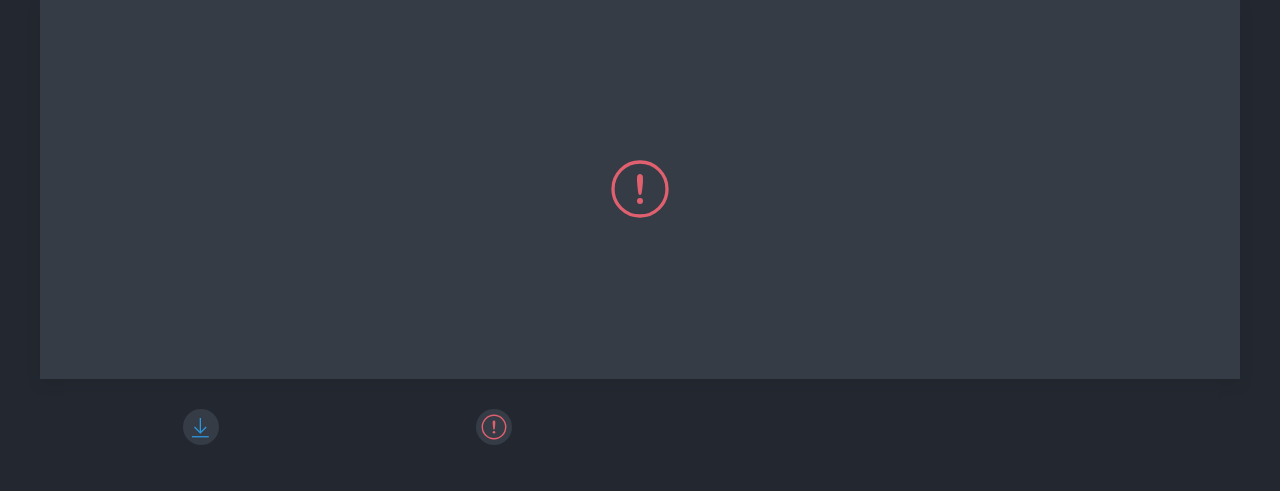
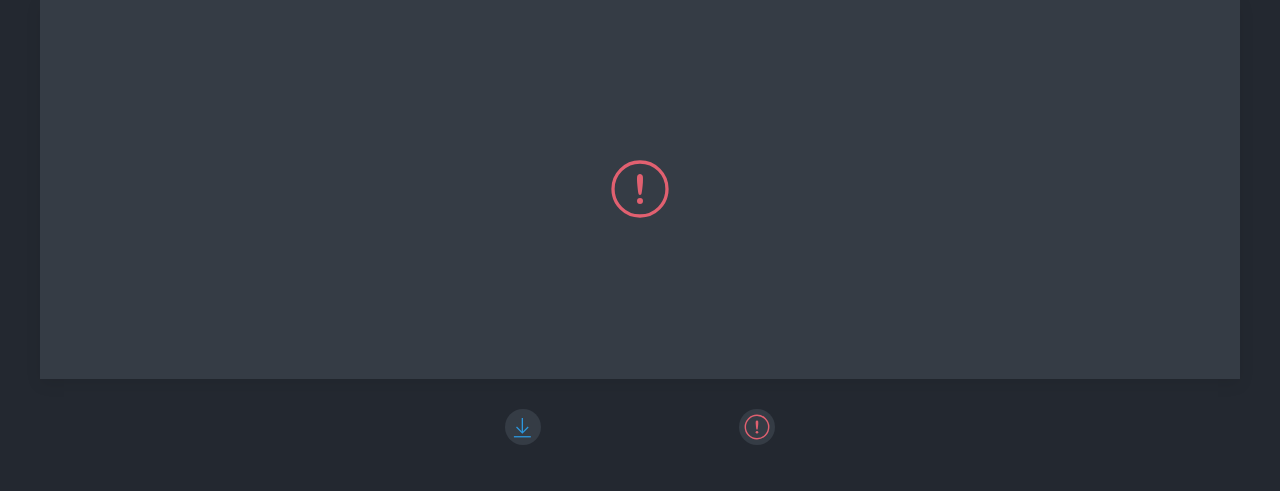
Before and after one commit to NiclasEriksen/posterity, a Flask app: template app/serve/templates/video.html in a window 1280 px wide. Shown: the part 59-550 px from the top of the page. Run offline with Flask 2, Linux system fonts and the light colour scheme; the template is opened without the code that fills it, so the values that code supplies are empty; parts of the project's set-up code (start-up, migrations or seed data) failed here and were passed over; some libraries are stand-ins or nearby versions.

Commit message:
Hybrid methods omg

```diff
--- a/app/serve/templates/video.html
+++ b/app/serve/templates/video.html
@@ -99,9 +99,9 @@
                 <div class="uk-grid uk-grid-small uk-width-1-1 uk-margin-remove-left">
                     <div class="uk-width-1-1 uk-text-small uk-text-center uk-text-meta" id="video-download-status"></div>
                     <div class="uk-width-1-1 uk-padding-small">
-                        <div class="uk-grid uk-width-1-1 uk-margin uk-margin-remove-left">
+                        <div class="uk-grid uk-width-1-1 uk-margin uk-margin-remove-left uk-flex-center">
                             {% if video.status == STATUS_COMPLETED and video.user_can_edit(current_user) and not video.post_processed %}
-                            <div class="uk-width-1-4 uk-text-center uk-padding-small">
+                            <div class="uk-width-1-5 uk-text-center uk-padding-small">
                                 <span uk-tooltip="title: Post-process video">
                                 <a
                                     class="uk-icon-button {% if video.recommend_post_process %}uk-text-primary{% else %}uk-text-secondary{% endif %}"
@@ -113,7 +113,7 @@
                             </div>
                             {% endif %}
                             {% if not video.ready_to_play and video.can_be_changed %}
-                            <div class="uk-width-1-4 uk-text-center uk-padding-small">
+                            <div class="uk-width-1-5 uk-text-center uk-padding-small">
                                 <span uk-tooltip="title: Start archiving process">
                                 <a
                                     class="uk-icon-button uk-text-success"
@@ -125,7 +125,7 @@
                             </div>
                             {% endif %}
                             {% if video.status != STATUS_DOWNLOADING and video.user_can_edit(current_user) %}
-                            <div class="uk-width-1-4 uk-text-center uk-padding-small">
+                            <div class="uk-width-1-5 uk-text-center uk-padding-small">
                                 <span uk-tooltip="title: Edit video">
                                 <a
                                     class="uk-icon-button{% if video.status == STATUS_DOWNLOADING %} isDisabled{% endif %}"
@@ -137,7 +137,7 @@
                             </div>
                             {% endif %}
                             {% if video.ready_to_play or video.status == STATUS_PROCESSING %}
-                            <div class="uk-width-1-4 uk-text-center uk-padding-small">
+                            <div class="uk-width-1-5 uk-text-center uk-padding-small">
                                 <span uk-tooltip="title: Download high quality version">
                                 <a
                                     class="uk-icon-button uk-text-primary"
@@ -147,7 +147,7 @@
                                 </span>
                             </div>
                             {% endif %}
-                            <div class="uk-width-1-4 uk-text-center uk-padding-small">
+                            <div class="uk-width-1-5 uk-text-center uk-padding-small">
                                 <span uk-tooltip="title: Report video">
                                 <a
                                     class="uk-icon-button uk-text-danger"
```
